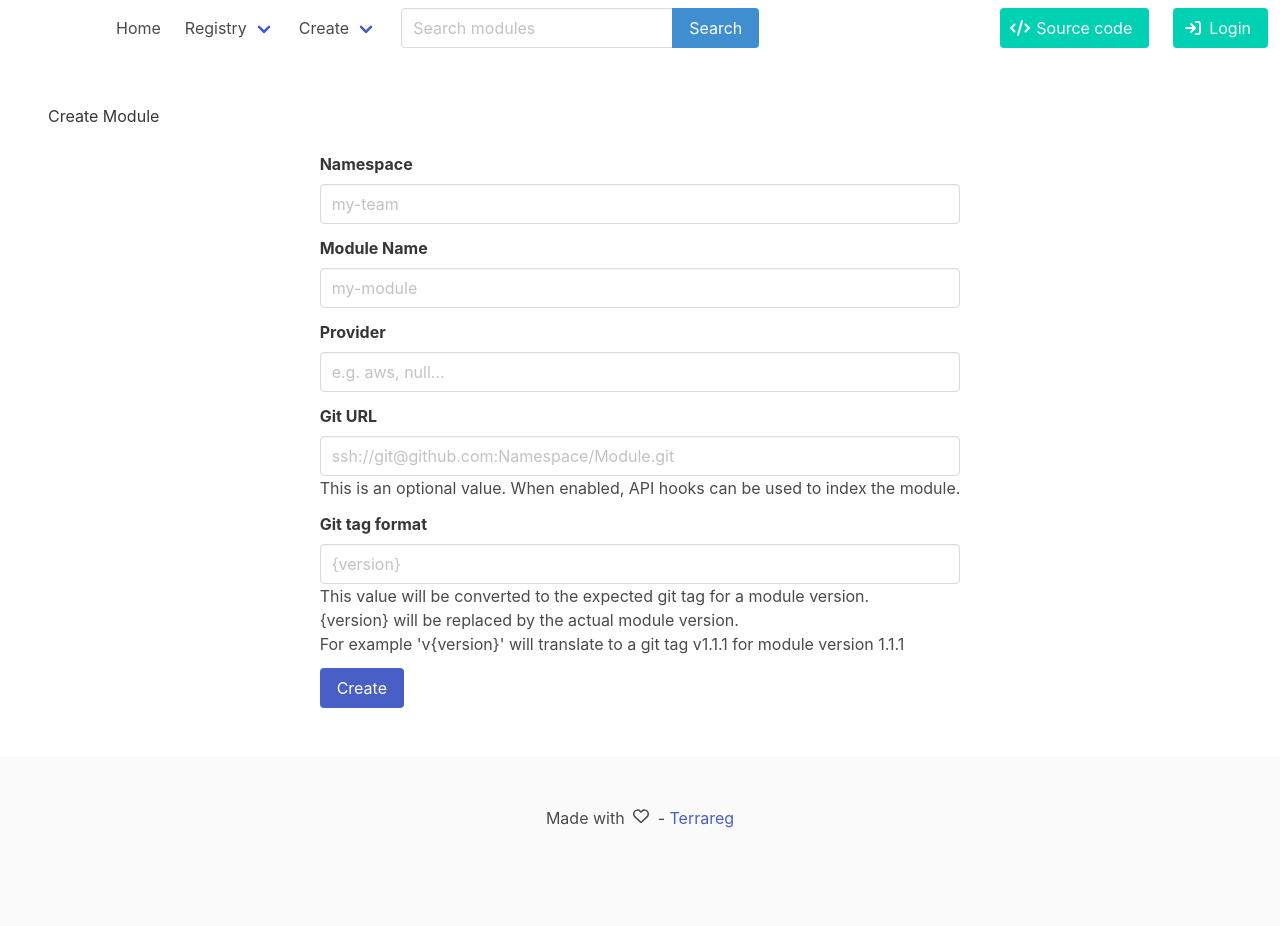
After one commit to MatthewJohn/terrareg, a Python web app: template terrareg/templates/create_module_provider.html in a window 1280 px wide. The commit adds this page. Run offline with Jinja, Linux system fonts and the light colour scheme; the template is opened without the code that fills it, so the values that code supplies are empty; some libraries are stand-ins or nearby versions.

Commit message:
Issue #73 Create basic page with form for new module provider

```diff
--- /dev/null
+++ b/terrareg/templates/create_module_provider.html
@@ -0,0 +1,95 @@
+{% extends 'template.html' %}
+
+{% block content %}
+
+<nav class="breadcrumb" aria-label="breadcrumbs">
+    <ul>
+        <li class="is-active"><a href="/create-module">Create Module</a></li>
+    </ul>
+</nav>
+
+<script>
+    function createModuleProvider() {
+        $.post({
+            url: '/v1/terrareg/modules/' +
+                $('#create-module-namespace').val() + '/' +
+                $('#create-module-module').val() + '/' +
+                $('#create-module-provider').val() + '/create',
+            data: JSON.stringify({
+                repository_url: $('#create-module-repository-url').val(),
+                git_tag_format: $('#create-module-git-tag-format').val(),
+                csrf_token: '{{ csrf_token }}'
+            }),
+            contentType: 'application/json'
+        }).done((res) => {
+            window.location.href = `/modules/${res.responseJSON.id}`
+        }).fail((res) => {
+            if (res.responseJSON && res.responseJSON.message) {
+                $('#create-error').html(res.responseJSON.message);
+            } else {
+                $('#create-error').html('An unexpected error occurred');
+            }
+            $('#create-error').css('display', 'block');
+        });
+    }
+</script>
+
+<nav class="level">
+    <div class="level-item">
+
+        <div class="field is-vertical">
+            <div id="create-error" style="display: none" class="notification is-danger">
+            </div>
+            <form onsubmit="createModuleProvider(); event.preventDefault();">
+                <div class="field">
+                    <label class="label">Namespace</label>
+                    <div class="control">
+                    <input id="create-module-namespace" class="input" type="text" placeholder="my-team">
+                    </div>
+                </div>
+
+                <div class="field">
+                    <label class="label">Module Name</label>
+                    <div class="control">
+                    <input id="create-module-module" class="input" type="text" placeholder="my-module">
+                    </div>
+                </div>
+
+                <div class="field">
+                    <label class="label">Provider</label>
+                    <div class="control">
+                    <input id="create-module-provider" class="input" type="text" placeholder="e.g. aws, null...">
+                    </div>
+                </div>
+
+                <div class="field">
+                    <label class="label">Git URL</label>
+                    <div class="control">
+                    <input id="create-module-repository-url" class="input" type="text" placeholder="ssh://git@github.com:Namespace/Module.git">
+                    </div>
+                    This is an optional value.
+                    When enabled, API hooks can be used to index the module.
+                </div>
+
+                <div class="field">
+                    <label class="label">Git tag format</label>
+                    <div class="control">
+                    <input id="create-module-git-tag-format" class="input" type="text" placeholder="{version}">
+                    </div>
+                    This value will be converted to the expected git tag for a module version.<br />
+                    {version} will be replaced by the actual module version.<br />
+                    For example 'v{version}' will translate to a git tag v1.1.1 for module version 1.1.1
+                </div>
+
+                <div class="field">
+                    <div class="control">
+                    <button class="button is-link">Create</button>
+                    </div>
+                </div>
+            </form>
+        </div>
+
+    </div>
+</nav>
+
+{% endblock %}
--- a/terrareg/templates/template.html
+++ b/terrareg/templates/template.html
@@ -69,10 +69,18 @@
             <div  class="navbar-menu">
               <div class="navbar-start">
                 <a class="navbar-item" href="/">Home</a>
+
                 <div id="navbarRegistryDropdown" class="navbar-item has-dropdown is-hoverable">
                   <a class="navbar-link" href="#">Registry</a>
                   <div class="navbar-dropdown is-boxed">
                     <a class="navbar-item" href="/modules">Modules</a>
+                  </div>
+                </div>
+
+                <div id="navbarRegistryDropdown" class="navbar-item has-dropdown is-hoverable">
+                  <a class="navbar-link" href="#">Create</a>
+                  <div class="navbar-dropdown is-boxed">
+                    <a class="navbar-item" href="/create-module">Module</a>
                   </div>
                 </div>
 
```
Also changed, not shown: terrareg/server.py (+7 -0 lines).
